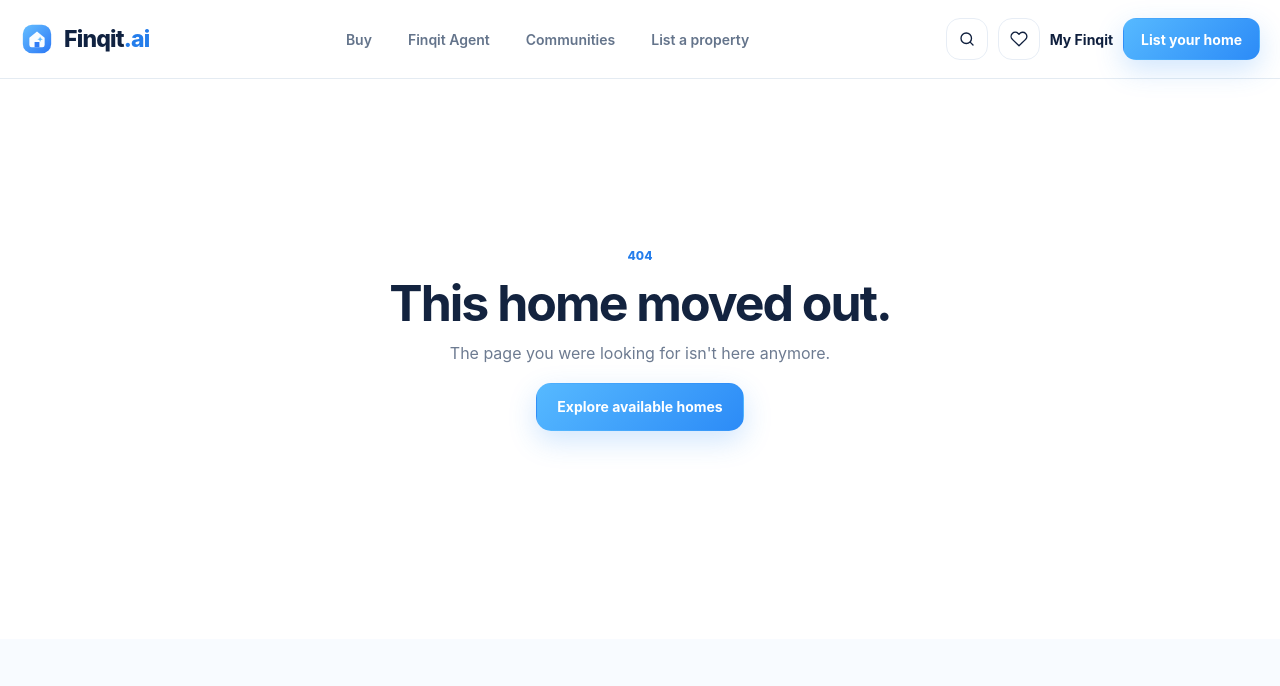
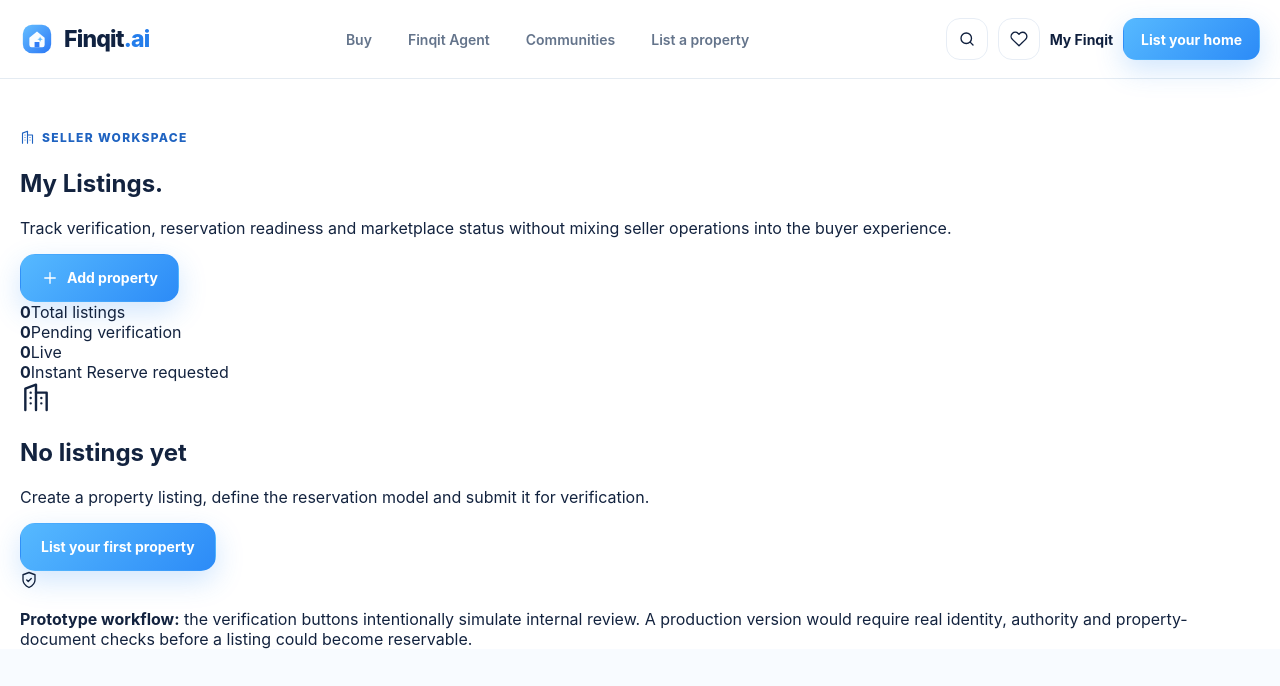
Before and after one commit to gemhunter2026/finqit, a Next.js app: page /my-listings in a window 1280 px wide. Before the commit this address had no page. Shown: the top 686 px of the page. Built offline with nearby package versions, Linux system fonts and the light colour scheme.

Commit message:
Add seller inventory route

```diff
--- /dev/null
+++ b/app/my-listings/page.tsx
@@ -0,0 +1,8 @@
+import type { Metadata } from "next";
+import { SellerListingsClient } from "@/components/SellerListingsClient";
+
+export const metadata: Metadata = { title: "My Listings" };
+
+export default function MyListingsPage() {
+  return <div className="page-top mkt-shell"><SellerListingsClient/></div>;
+}
```
